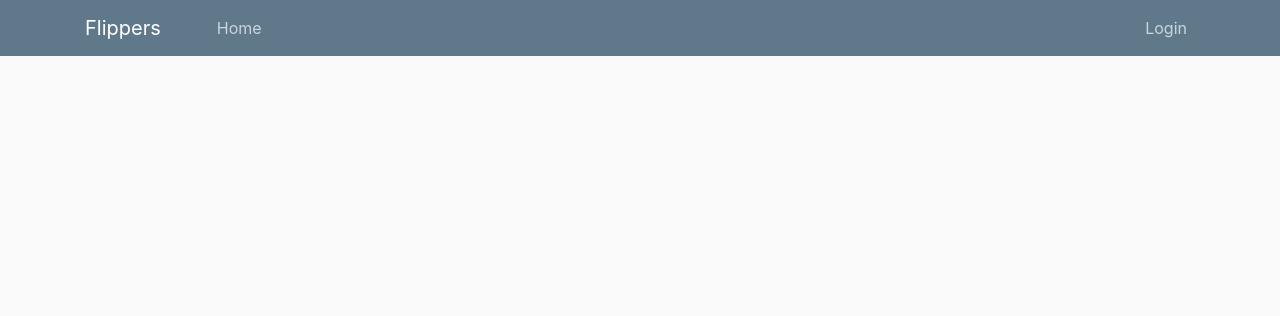
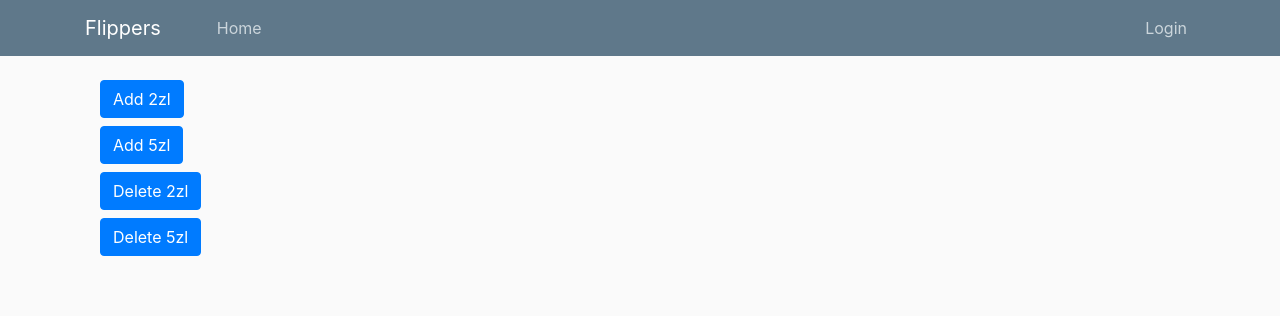
Before and after one commit to margasiewicz/flippery, a Flask app: page / in a window 1280 px wide. Shown: the top 316 px of the page. Run offline with Flask 2, Linux system fonts and the light colour scheme; some libraries are stand-ins or nearby versions.

Commit message:
add buttons for testing

```diff
--- a/flippers/routes.py
+++ b/flippers/routes.py
@@ -51,17 +51,31 @@ def logout():
 
 '''
 API FROM HERE
+
+addincome links are to be hit by Shelly 1s
+each time a coin is being recieved
 '''
+
+@app.route('/addincome2', methods=['GET'])
+def addincome2():
+  new_income = Msgs(message='Test flipper 2zl')
+  db.session.add(new_income)
+  db.session.commit()
+
+  return json.dumps({'message':'2zl recieved'})
+
+@app.route('/addincome5', methods=['GET'])
+def addincome5():
+  new_income = Msgs(message='Test flipper 5zl')
+  db.session.add(new_income)
+  db.session.commit()
+
+  return json.dumps({'message':'5zl recieved'})
+
 
 @app.route('/addcredit', methods=['POST'])
 @login_required
 def addcredit():
-    '''
-    Remember to set Timer: Auto Off in Shelly App
-    auth_key: Shelly1 auth_key
-    id : Shelly1 id
-    '''
-
     json_data = {
     "auth_key":"<AUTH_KEY here>",
     "id":"<ID here>",
@@ -71,35 +85,17 @@ def addcredit():
 
     r1 = requests.post('https://shelly-12-eu.shelly.cloud/device/relay/control',data=json_data)
     return r1.json()
-
-
 '''
-following links are to be hit by Shelly 1's
-each time a coin is being recieved
+Remember to set Timer: Auto Off in Shelly App
+auth_key: Shelly1 auth_key
+id : Shelly1 id
 '''
-@app.route('/addincome2', methods=['GET'])
-def addincome2():
-  new_income = Msgs(message='Test flipper 2zl')
-
-  db.session.add(new_income)
-  db.session.commit()
-
-  return json.dumps({'message':'2zl recieved'})
-
-@app.route('/addincome5', methods=['GET'])
-def addincome5():
-  new_income = Msgs(message='Test flipper 5zl')
-
-  db.session.add(new_income)
-  db.session.commit()
-  return json.dumps({'message':'5zl recieved'})
-
 
 @app.route('/delete2', methods=['GET'])
 @login_required
 def delete2():
   try:
-    db.session.query(Msgs).filter(Msgs.message=='Flipper testowy z warsztatu 2zl').delete()
+    db.session.query(Msgs).filter(Msgs.message=='Test flipper 2zl').delete()
     db.session.commit()
   except:
       db.session.rollback()
@@ -110,7 +106,7 @@ def delete2():
 @login_required
 def delete5():
   try:
-    db.session.query(Msgs).filter(Msgs.message=='Flipper testowy z warsztatu 5zl').delete()
+    db.session.query(Msgs).filter(Msgs.message=='Test flipper 5zl').delete()
     db.session.commit()
   except:
       db.session.rollback()
--- a/flippers/templates/index.html
+++ b/flippers/templates/index.html
@@ -1 +1,15 @@
 {% extends "base.html" %}
+{% block content %}
+<form action="/addincome2" method="get">
+    <button name="forwardBtn" type="submit" class="btn btn-primary mb-2">Add 2zl</button>
+</form>
+<form action="/addincome5" method="get">
+    <button name="forwardBtn" type="submit" class="btn btn-primary mb-2">Add 5zl</button>
+</form>
+<form action="/delete2" method="get">
+    <button name="forwardBtn" type="submit" class="btn btn-primary mb-2">Delete 2zl</button>
+</form>
+<form action="/delete5" method="get">
+    <button name="forwardBtn" type="submit" class="btn btn-primary mb-2">Delete 5zl</button>
+</form>
+{% endblock content %}
```
